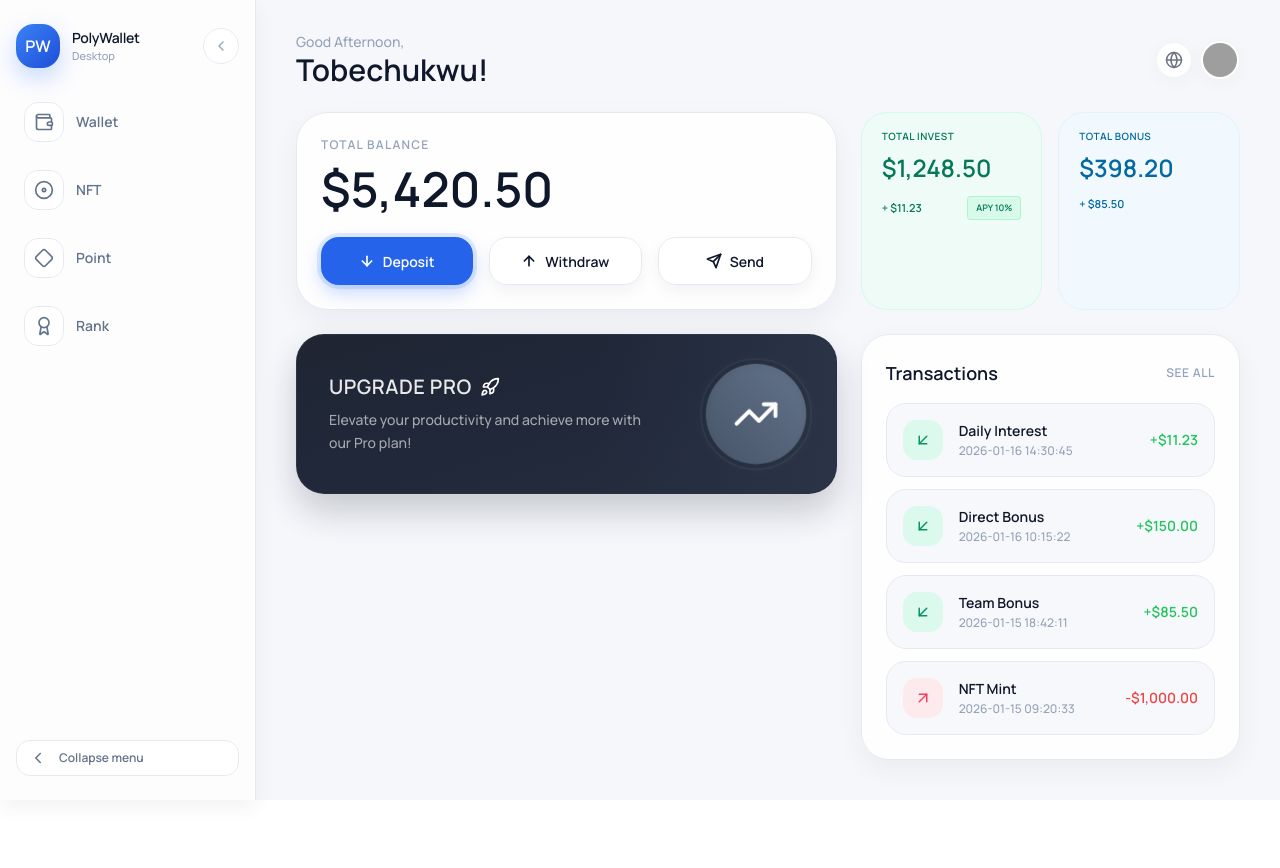
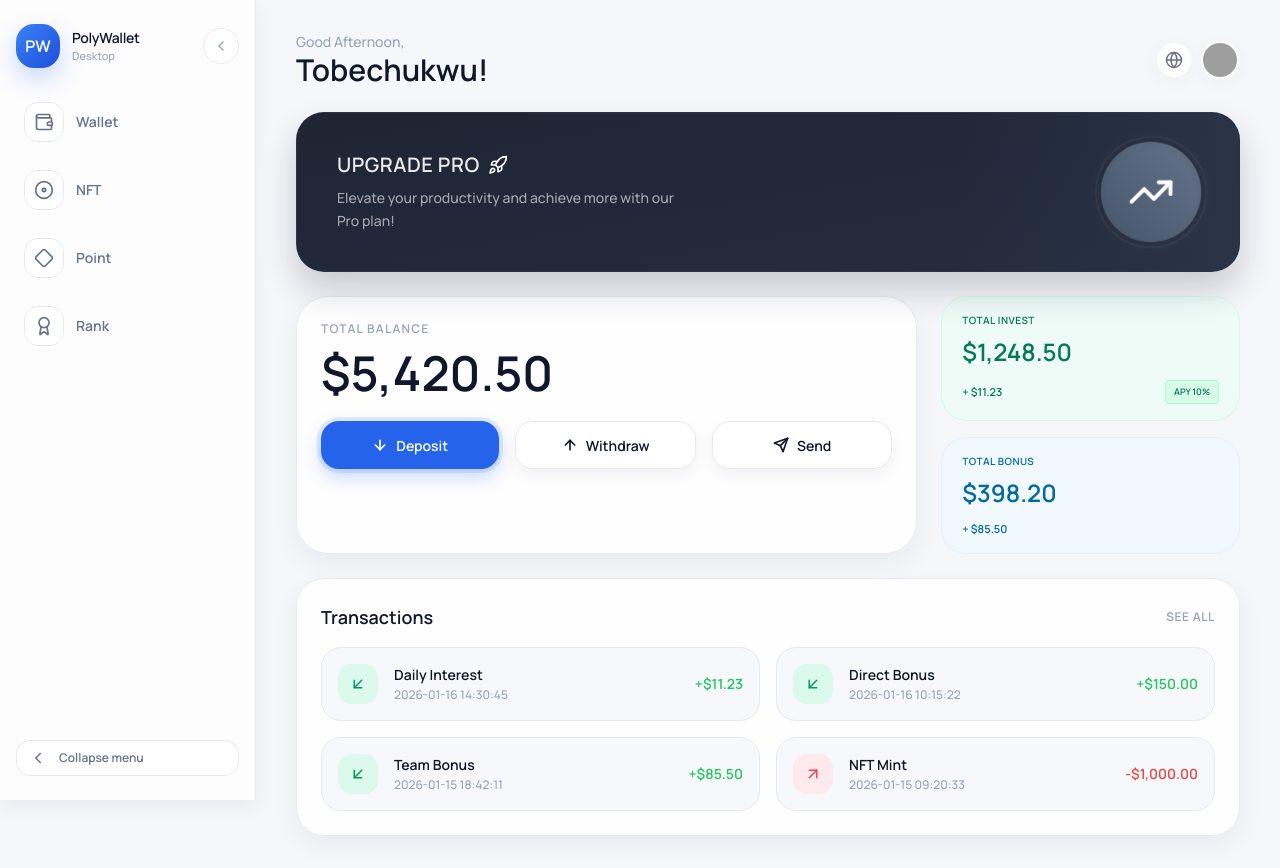
Before and after one commit to Andrey71823/PollyWallet, a React (Vite) app: page /desktop in a window 1280 px wide. Before the commit the page ends 800 px from the top, so only its background shows below. Built offline with nearby package versions, Linux system fonts and the light colour scheme; grey boxes are pictures that could not be loaded.

Commit message:
layout: reorder desktop wallet sections

```diff
--- a/src/components/desktop/LayoutADesktop.jsx
+++ b/src/components/desktop/LayoutADesktop.jsx
@@ -109,7 +109,7 @@ export default function LayoutADesktop({ children }) {
                 </aside>
 
                 <main className="flex-1">
-                    <div className="mx-auto w-full max-w-[1680px] px-10 py-8">
+                    <div className="mx-auto w-full max-w-[1440px] px-10 py-8">
                         {children}
                     </div>
                 </main>
--- a/src/components/desktop/WalletADesktop.jsx
+++ b/src/components/desktop/WalletADesktop.jsx
@@ -55,7 +55,30 @@ export default function WalletADesktop() {
                 </div>
 
                 <div className="grid grid-cols-12 gap-6">
-                    <div className="col-span-7 bg-white/90 rounded-[32px] p-6 shadow-[0_10px_28px_rgba(15,23,42,0.05)] border border-[#E6EAF0]">
+                    <div className="col-span-12">
+                        <div className="relative w-full h-40 bg-gradient-to-br from-[#1F2532] via-[#20283A] to-[#252D3E] rounded-[28px] overflow-hidden flex items-center justify-between px-10 shadow-[0_18px_34px_rgba(15,23,42,0.2)] border border-white/5">
+                            <div className="relative z-10 space-y-2 max-w-[360px]">
+                                <div className="flex items-center gap-2">
+                                    <span className="text-white/90 font-semibold text-xl tracking-wide">{t('upgradePro', 'UPGRADE PRO')}</span>
+                                    <Rocket size={20} className="text-white" />
+                                </div>
+                                <p className="text-white/60 text-sm font-medium leading-relaxed">
+                                    {t('upgradeDesc', 'Elevate your productivity and achieve more with our Pro plan!')}
+                                </p>
+                            </div>
+
+                            <div className="relative z-10 w-24 h-24 flex items-center justify-center">
+                                <div className="absolute inset-0 rounded-full border border-white/10 bg-white/6 backdrop-blur-sm shadow-[0_0_26px_rgba(255,255,255,0.04)] animate-breathe"></div>
+                                <div className="w-14 h-14 rounded-full bg-gradient-to-tr from-slate-600 to-slate-500 flex items-center justify-center shadow-inner animate-breathe-strong">
+                                    <TrendingUp className="text-white" size={26} />
+                                </div>
+                            </div>
+
+                            <div className="absolute right-0 top-0 bottom-0 w-[280px] bg-gradient-to-l from-[#2A3446] to-transparent"></div>
+                        </div>
+                    </div>
+
+                    <div className="col-span-8 bg-white/90 rounded-[32px] p-6 shadow-[0_10px_28px_rgba(15,23,42,0.05)] border border-[#E6EAF0]">
                         <p className="text-xs text-slate-400 font-semibold uppercase tracking-widest">{t('totalBalance', 'Total balance')}</p>
                         <h2 className="text-5xl font-semibold text-slate-900 mt-3">$5,420.50</h2>
 
@@ -75,7 +98,7 @@ export default function WalletADesktop() {
                         </div>
                     </div>
 
-                    <div className="col-span-5 grid grid-cols-2 gap-4">
+                    <div className="col-span-4 grid gap-4">
                         <div className="bg-emerald-50/70 px-5 py-4 rounded-[26px] border border-emerald-100/80">
                             <p className="text-[10px] uppercase font-semibold text-emerald-700 tracking-wider">{t('totalInvest', 'Total Invest')}</p>
                             <p className="text-2xl font-semibold text-emerald-700 mt-2">$1,248.50</p>
@@ -90,33 +113,8 @@ export default function WalletADesktop() {
                             <p className="text-[11px] text-sky-700 font-semibold mt-3">+ $85.50</p>
                         </div>
                     </div>
-                </div>
 
-                <div className="grid grid-cols-12 gap-6">
-                    <div className="col-span-7">
-                        <div className="relative w-full h-40 bg-gradient-to-br from-[#1F2532] via-[#20283A] to-[#252D3E] rounded-[28px] overflow-hidden flex items-center justify-between px-8 shadow-[0_18px_34px_rgba(15,23,42,0.2)] border border-white/5">
-                            <div className="relative z-10 space-y-2 max-w-[320px]">
-                                <div className="flex items-center gap-2">
-                                    <span className="text-white/90 font-semibold text-xl tracking-wide">{t('upgradePro', 'UPGRADE PRO')}</span>
-                                    <Rocket size={20} className="text-white" />
-                                </div>
-                                <p className="text-white/60 text-sm font-medium max-w-[320px] leading-relaxed">
-                                    {t('upgradeDesc', 'Elevate your productivity and achieve more with our Pro plan!')}
-                                </p>
-                            </div>
-
-                            <div className="relative z-10 w-24 h-24 flex items-center justify-center self-center">
-                                <div className="absolute inset-0 rounded-full border border-white/10 bg-white/6 backdrop-blur-sm shadow-[0_0_26px_rgba(255,255,255,0.04)] animate-breathe"></div>
-                                <div className="w-14 h-14 rounded-full bg-gradient-to-tr from-slate-600 to-slate-500 flex items-center justify-center shadow-inner animate-breathe-strong">
-                                    <TrendingUp className="text-white" size={26} />
-                                </div>
-                            </div>
-
-                            <div className="absolute right-0 top-0 bottom-0 w-[240px] bg-gradient-to-l from-[#2A3446] to-transparent"></div>
-                        </div>
-                    </div>
-
-                    <div className="col-span-5 bg-white/90 rounded-[28px] p-6 shadow-[0_10px_28px_rgba(15,23,42,0.05)] border border-[#E6EAF0]">
+                    <div className="col-span-12 bg-white/90 rounded-[28px] p-6 shadow-[0_10px_28px_rgba(15,23,42,0.05)] border border-[#E6EAF0]">
                         <div className="flex items-center justify-between mb-4">
                             <h3 className="text-lg font-semibold text-slate-900">{t('transactions', 'Transactions')}</h3>
                             <button
@@ -128,7 +126,7 @@ export default function WalletADesktop() {
                             </button>
                         </div>
 
-                        <div className="space-y-3">
+                        <div className="grid grid-cols-2 gap-4">
                             {visibleTransactions.map((tx, i) => (
                                 <div key={i} className="bg-[#F7F8FB] p-4 rounded-[20px] border border-[#E6EAF0] flex items-center gap-4">
                                     <div className={`w-10 h-10 rounded-[14px] flex items-center justify-center ${tx.amount.startsWith('+') ? 'bg-emerald-100/70 text-emerald-600' : 'bg-rose-100/70 text-rose-500'}`}>
```
